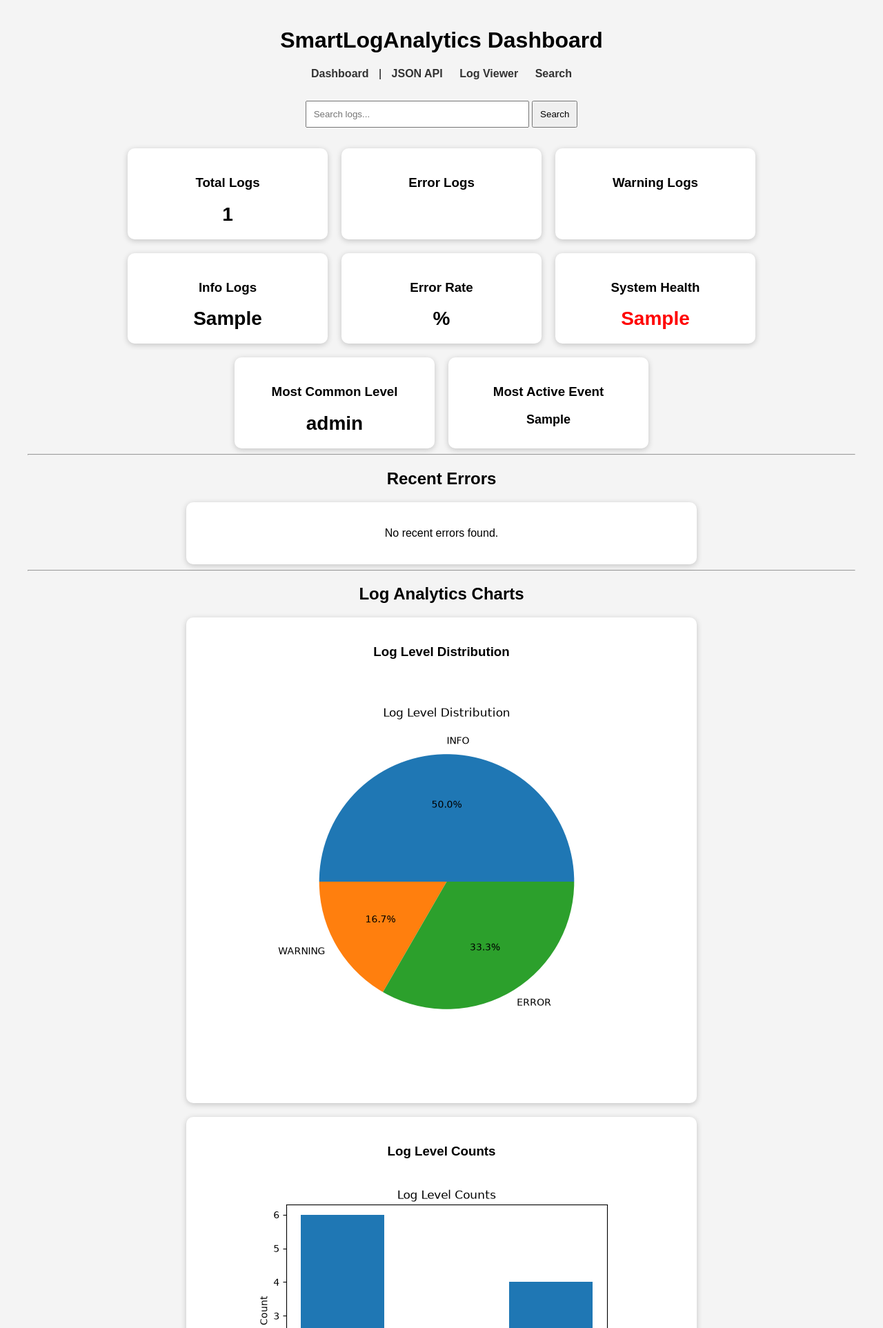
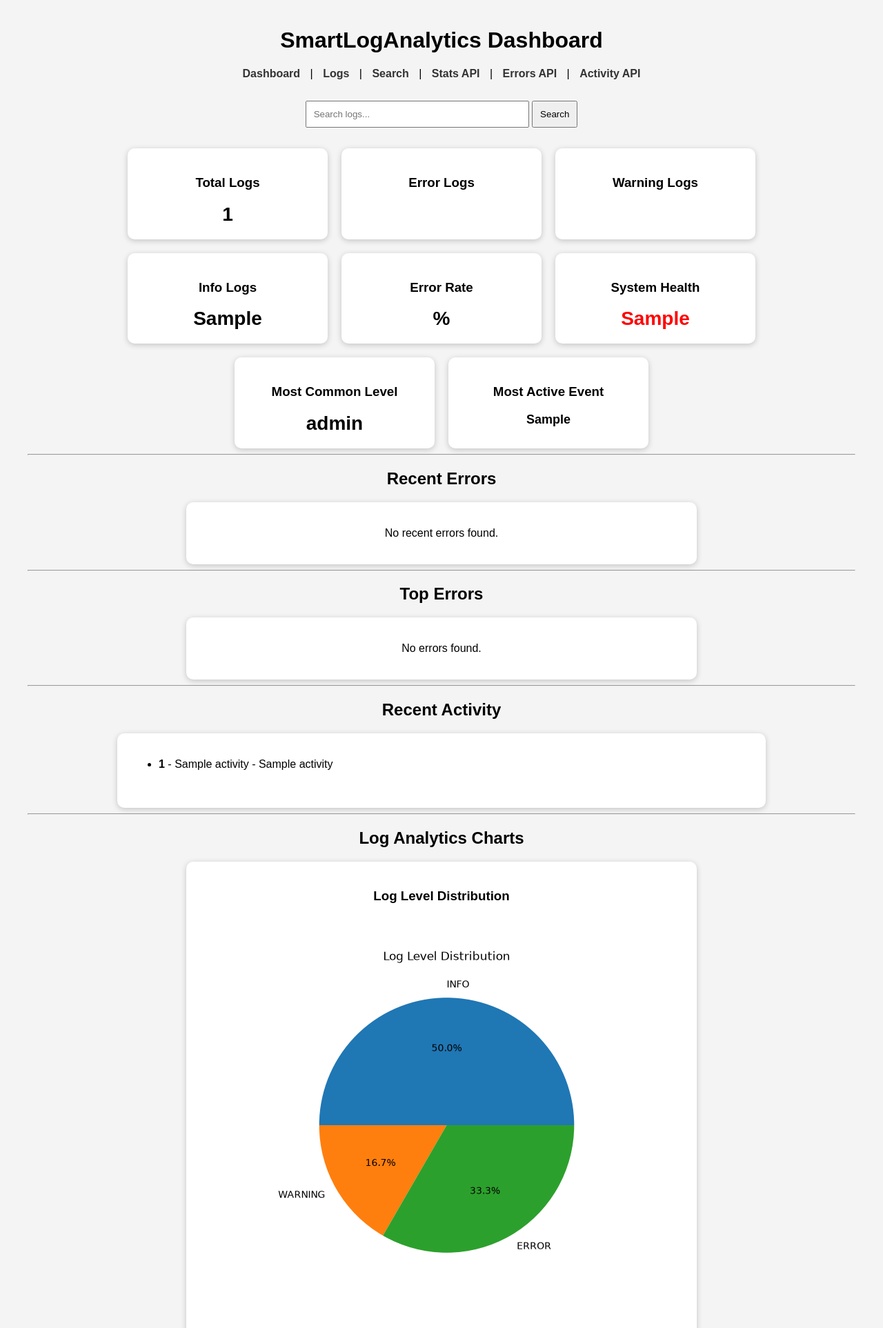
Before and after one commit to HarshalPrajapati/SmartLogAnalytics, a Flask app: template backend/templates/dashboard.html in a window 1280 px wide. Shown: the top 1925 px of the page at 69% size. Run offline with Flask 3, Linux system fonts and the light colour scheme; the template is opened without the code that fills it: most values are stand-ins (such as "Sample title", 1, 10 or a date in 2020).

Commit message:
Completed dashboard widgets and API endpoints

```diff
--- a/backend/app.py
+++ b/backend/app.py
@@ -5,6 +5,7 @@ from modules.chart_generator import (generate_pie_chart,generate_bar_chart)
 from modules.log_viewer import (get_recent_logs,get_logs_by_level)
 from flask import (Flask,render_template,request)
 from modules.log_viewer import (get_recent_logs,get_logs_by_level,search_logs)
+from flask import (Flask,render_template,request,jsonify)
 
 app = Flask(__name__)
 
@@ -67,5 +68,34 @@ def search():
         keyword=keyword
     )
 
+@app.route("/api/stats")
+def api_stats():
+
+    data = get_dashboard_data()
+
+    return jsonify({
+        "total_logs": data["total_logs"],
+        "error_logs": data["error_logs"],
+        "warning_logs": data["warning_logs"],
+        "info_logs": data["info_logs"],
+        "error_rate": data["error_rate"],
+        "system_health": data["system_health"]
+    })
+
+@app.route("/api/errors")
+def api_errors():
+
+    data = get_dashboard_data()
+
+    return jsonify(data["top_errors"])
+
+@app.route("/api/activity")
+def api_activity():
+
+    data = get_dashboard_data()
+
+    return jsonify(data["recent_activity"])
+
+
 if __name__ == "__main__":
     app.run(debug=True)
--- a/backend/templates/dashboard.html
+++ b/backend/templates/dashboard.html
@@ -88,14 +88,12 @@
     <h1>SmartLogAnalytics Dashboard</h1>
 
     <div class="navbar">
-        <a href="/">Dashboard</a>
-        |
-        <a href="/dashboard">JSON API</a>
-
-        <a href="/logs">Log Viewer</a>
-
-        <a href="/search">Search</a>
-
+        <a href="/">Dashboard</a> |
+        <a href="/logs">Logs</a> |
+        <a href="/search">Search</a> |
+        <a href="/api/stats">Stats API</a> |
+        <a href="/api/errors">Errors API</a> |
+        <a href="/api/activity">Activity API</a>
     </div>
 
     <div style="text-align:center; margin-bottom:30px;">
@@ -226,6 +224,85 @@
 
     <hr>
 
+    <h2 style="text-align:center;">
+        Top Errors
+    </h2>
+
+    <div class="container">
+
+        <div class="card" style="width:700px;">
+
+            {% if data.top_errors %}
+
+            <ul style="text-align:left;">
+
+                {% for error in data.top_errors %}
+
+                <li>
+                    {{ error[0] }}
+                    ({{ error[1] }} occurrences)
+                </li>
+
+                {% endfor %}
+
+            </ul>
+
+            {% else %}
+
+            <p>No errors found.</p>
+
+            {% endif %}
+
+        </div>
+
+    </div>
+
+    <hr>
+
+    <h2 style="text-align:center;">
+        Recent Activity
+    </h2>
+
+    <div class="container">
+
+        <div class="card" style="width:900px;">
+
+            {% if data.recent_activity %}
+
+            <ul style="text-align:left;">
+
+                {% for activity in data.recent_activity %}
+
+                <li>
+
+                    <strong>{{ activity[0] }}</strong>
+
+                    -
+                    {{ activity[1] }}
+
+                    -
+                    {{ activity[2] }}
+
+                </li>
+
+                <br>
+
+                {% endfor %}
+
+            </ul>
+
+            {% else %}
+
+            <p>No activity found.</p>
+
+            {% endif %}
+
+        </div>
+
+    </div>
+
+    <hr>
+
     <h2>Log Analytics Charts</h2>
 
     <div class="container">
```
Also changed, not shown: backend/modules/dashboard_data.py (+7 -1 lines), backend/modules/dashboard_widgets.py (added, +49 -0 lines), backend/test_widgets.py (added, +10 -0 lines), reports/report.json (added, +10 -0 lines).
